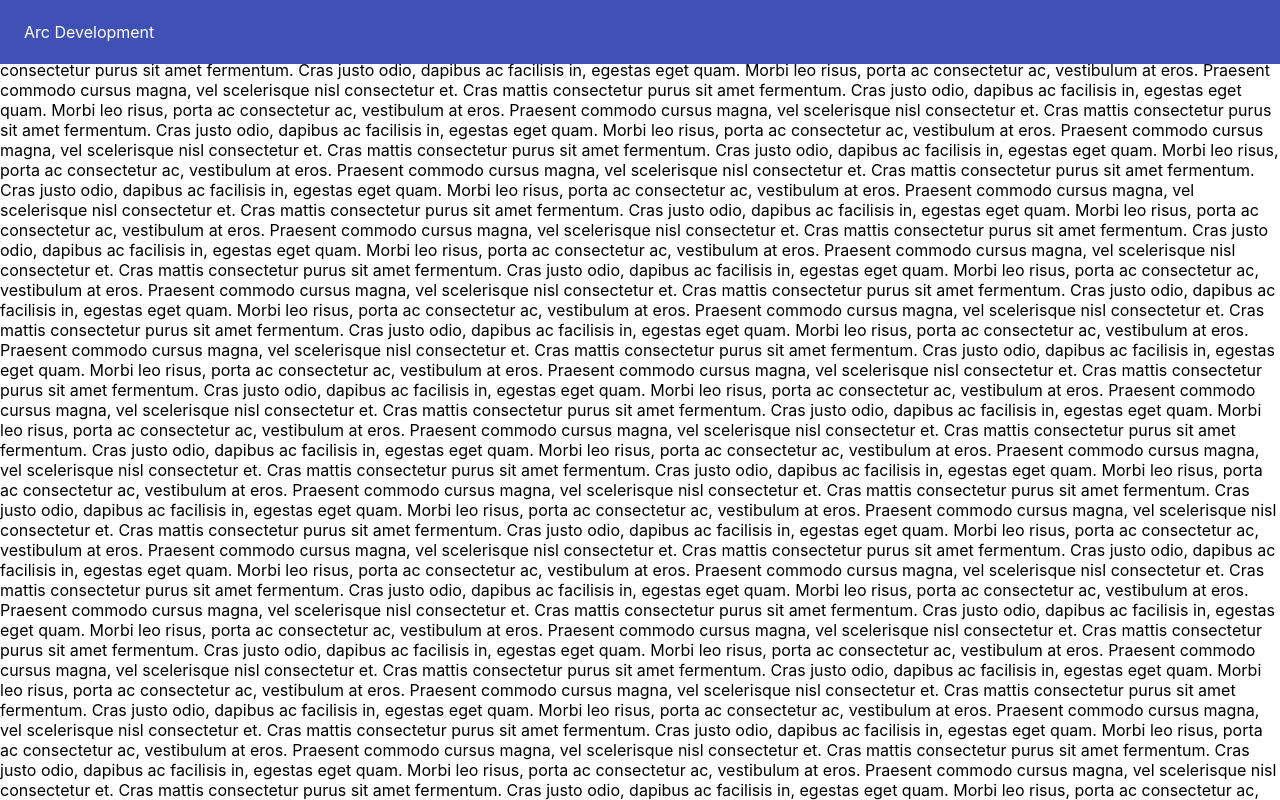
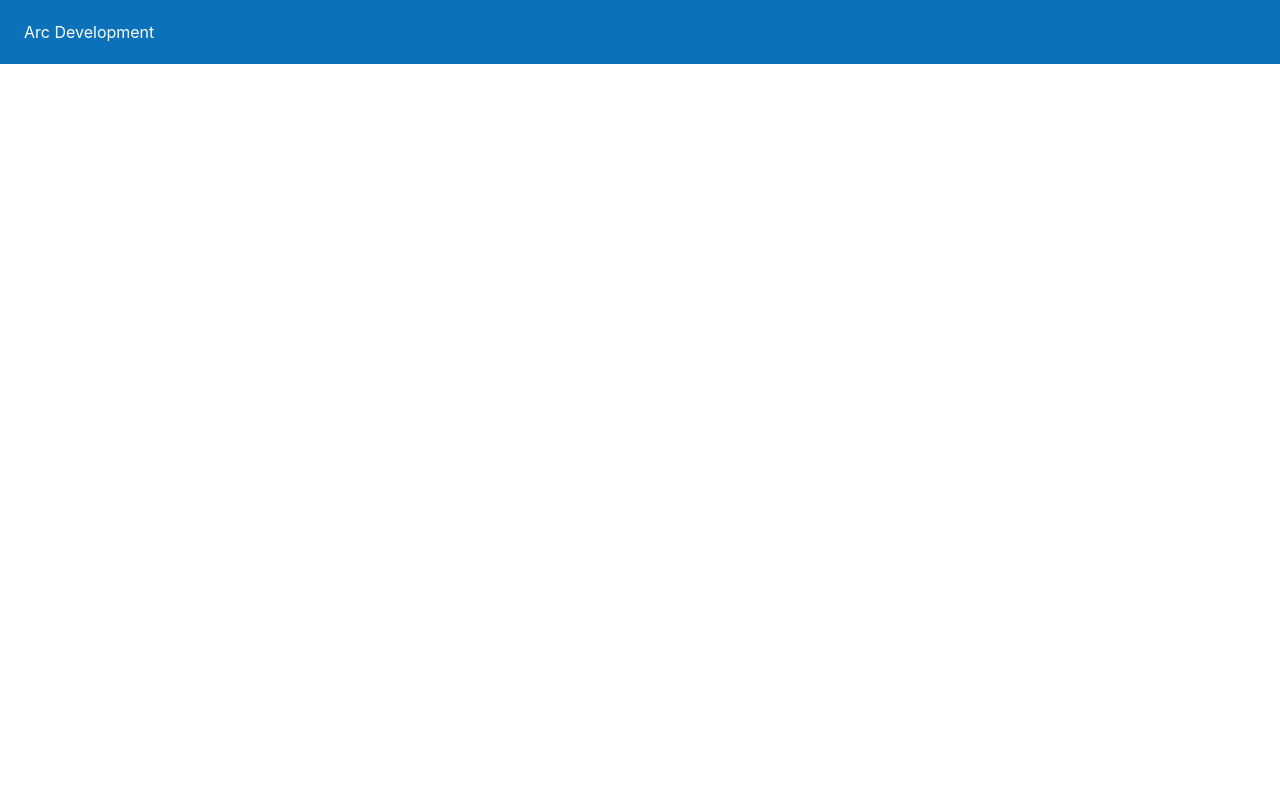
Before and after one commit to femmor/mui-crash, a React (Create React App) app: page / in a window 1280 px wide. Shown: the top 800 px of the page. Built offline with nearby package versions, Linux system fonts and the light colour scheme.

Commit message:
Styling Themes - Colors

```diff
--- a/package.json
+++ b/package.json
@@ -4,6 +4,7 @@
   "private": true,
   "dependencies": {
     "@material-ui/core": "^4.11.3",
+    "@material-ui/styles": "^4.11.3",
     "@testing-library/jest-dom": "^5.11.4",
     "@testing-library/react": "^11.1.0",
     "@testing-library/user-event": "^12.1.10",
--- a/src/App.js
+++ b/src/App.js
@@ -1,19 +1,13 @@
 import React from 'react';
 import Header from "./components/ui/Header"
+import {ThemeProvider} from "@material-ui/core/styles"
+import theme from "./components/ui/Theme"
 
 function App() {
   return (
-    <div>
+    <ThemeProvider theme={theme}>
       <Header/>
-      {[...new Array(50)]
-            .map(
-              () => `Cras mattis consectetur purus sit amet fermentum.
-              Cras justo odio, dapibus ac facilisis in, egestas eget quam.
-              Morbi leo risus, porta ac consectetur ac, vestibulum at eros.
-              Praesent commodo cursus magna, vel scelerisque nisl consectetur et.`,
-            )
-            .join('\n')}
-    </div>
+    </ThemeProvider>
   );
 }
 
--- /dev/null
+++ b/src/components/ui/Theme.js
@@ -0,0 +1,19 @@
+import { createMuiTheme } from '@material-ui/core/styles';
+
+const arcBlue = "#0B72B9"
+const arcOrange = "#FFBA60"
+
+export default createMuiTheme({
+  palette: {
+    common: {
+      blue: `${arcBlue}`,
+      orange: `${arcOrange}`,
+    },
+    primary: {
+      main: `${arcBlue}`,
+    },
+    secondary: {
+      main: `${arcOrange}`,
+    }
+  },
+})
```
Also changed, not shown: 1 other file (tests, documents, lock files or other folders).
